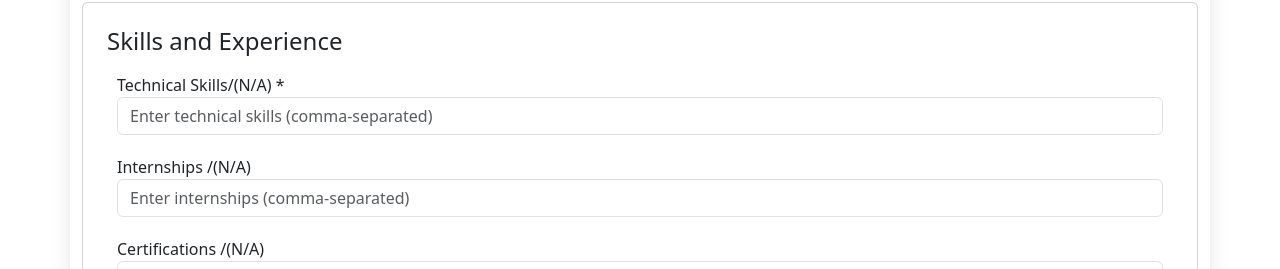
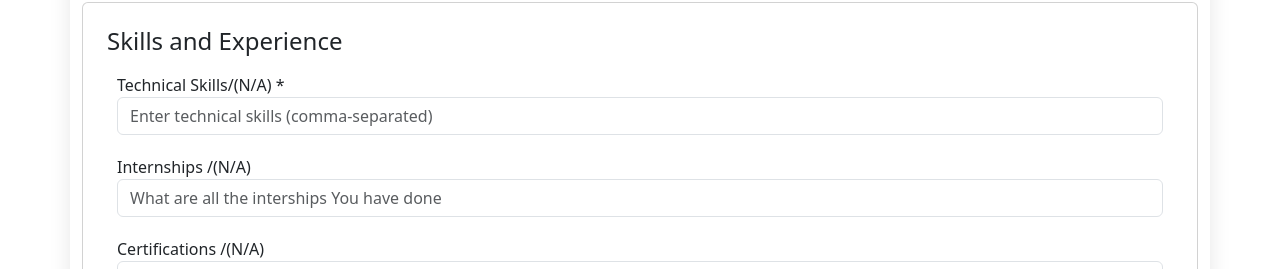
Before and after one commit to rakeshgowda123/Socio, a React (Create React App) app in the folder frontend/: page /userdata in a window 1280 px wide. Shown: the part 1098-1367 px from the top of the page. Built offline with nearby package versions, Linux system fonts and the light colour scheme.

Commit message:
Update UserData.js
placeholder

```diff
--- a/frontend/src/Components/UserData.js
+++ b/frontend/src/Components/UserData.js
@@ -234,7 +234,7 @@ const UserData = () => {
               className="form-control"
               name="internships"
               value={userdata.internships}
-              placeholder="Enter internships (comma-separated)"
+              placeholder="What are all the interships You have done"
               onChange={handleUserInput}
               required
             />
```
